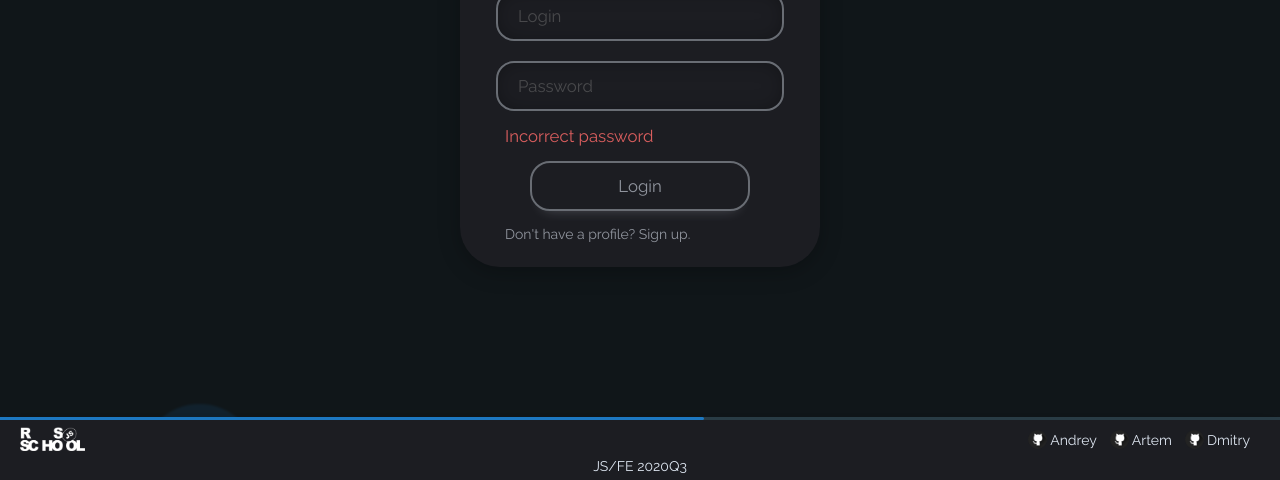
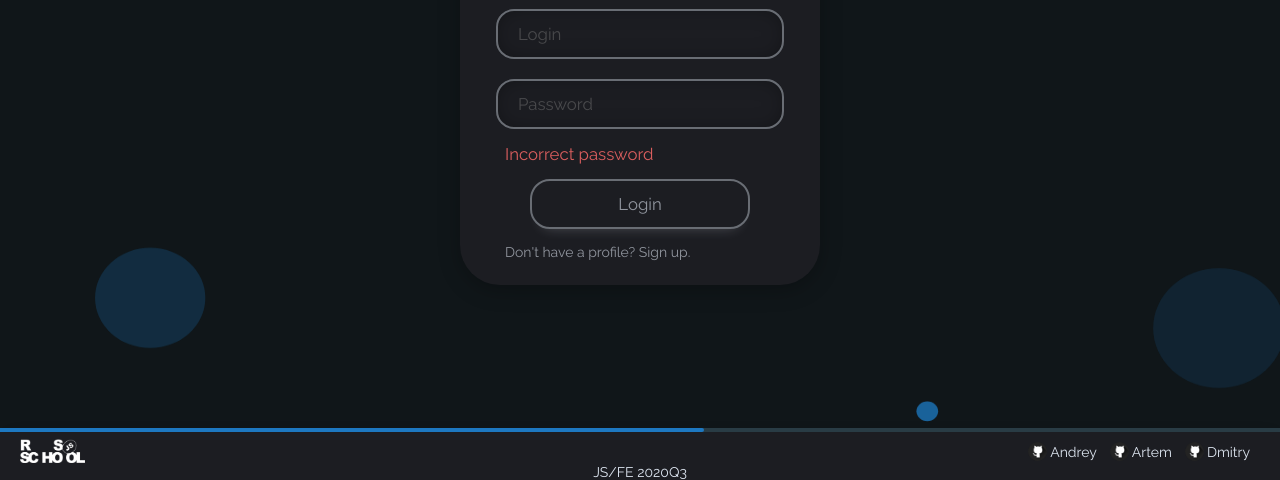
Before and after one commit to Asindeton/webpack-config-generator, a website built with webpack: page index.html in a window 1280 px wide. Shown: the part 320-800 px from the top of the page. Built offline with nearby package versions, Linux system fonts and the light colour scheme.

Commit message:
feat: change background animation realization from divs to canvas, minor style changes, adaptive height

```diff
--- a/index.html
+++ b/index.html
@@ -123,11 +123,11 @@
         </div>
       </div>
     </main>
-    <div class="bg-animation"></div>
-    <div class="status">
-      <div class="status__bar"></div>
-    </div>
+    <canvas class="animated-bg" width="800" height="800"></canvas>
     <footer class="footer container">
+      <div class="status">
+        <div class="status__bar"></div>
+      </div>
       <div class="inside-wrapper">
         <div class="links">
           <a href="https://rs.school/">
--- a/script/animations/backgroundAnimation.js
+++ b/script/animations/backgroundAnimation.js
@@ -1,69 +1,69 @@
-export default class BackgroundAnimator {
-  constructor(element, amountPerSec, style) {
-    this.background = element;
-    this.setAmount(amountPerSec);
-    this.fps = 90;
-    this.opacityChangeAmount = 1;
-    this.speedMultiplier = 2.5;
-    this.style = style;
-    this.lifetimeMultiplier = 2500;
-    this.randomizeElProp();
-    this.createElementRecursively();
-  }
+// export default class BackgroundAnimator {
+//   constructor(element, amountPerSec, style) {
+//     this.background = element;
+//     this.setAmount(amountPerSec);
+//     this.fps = 90;
+//     this.opacityChangeAmount = 1;
+//     this.speedMultiplier = 2.5;
+//     this.style = style;
+//     this.lifetimeMultiplier = 2500;
+//     this.randomizeElProp();
+//     this.createElementRecursively();
+//   }
 
-  setAmount(amountPerSec) {
-    this.generationRate = 1000 / amountPerSec;
-  }
+//   setAmount(amountPerSec) {
+//     this.generationRate = 1000 / amountPerSec;
+//   }
 
-  randomizeElProp() {
-    this.elSize = Math.random() * 150 + 10;
-    this.blur = Math.sqrt(this.elSize) / 10;
-    this.elLifetime =
-      Math.random() * 2000 + this.lifetimeMultiplier * Math.cbrt(this.elSize);
-    if (this.style === 1) this.elSize /= 3.5;
-    this.distanceX = Math.random() * 100;
-    this.speed = (Math.random() * 1.5 + 0.5) * this.speedMultiplier;
-  }
+//   randomizeElProp() {
+//     this.elSize = Math.random() * 150 + 10;
+//     this.blur = Math.sqrt(this.elSize) / 10;
+//     this.elLifetime =
+//       Math.random() * 2000 + this.lifetimeMultiplier * Math.cbrt(this.elSize);
+//     if (this.style === 1) this.elSize /= 3.5;
+//     this.distanceX = Math.random() * 100;
+//     this.speed = (Math.random() * 1.5 + 0.5) * this.speedMultiplier;
+//   }
 
-  createElementRecursively() {
-    const elem = document.createElement("div");
-    elem.classList.add("bg-animation__el");
-    elem.style.width = `${this.elSize}px`;
-    elem.style.height = `${this.elSize}px`;
-    elem.style.left = `${Math.trunc(this.distanceX)}%`;
-    if (this.style === 1) {
-      elem.style.boxShadow = `0px 0px 0px ${
-        this.elSize / 2.5
-      }px rgb(141, 214, 249), 0px 0px 0px ${this.elSize / 1.5}px white`;
-    } else if (this.style === 2) {
-      elem.style.filter = `blur(${this.blur}px)`;
-      elem.style.opacity = `${1 - this.blur * this.opacityChangeAmount + 0.2}`;
-    }
-    this.background.append(elem);
-    const framesSum = (this.elLifetime / 1000) * this.fps;
-    const frameLength = 1000 / this.fps;
-    const animationStepDistance = this.speed / this.fps;
-    const elSpeed = this.speed;
-    let curStep = 0;
-    function animateEl() {
-      curStep += 1;
-      elem.style.top = `${100 - animationStepDistance * curStep}%`;
-      if (curStep < framesSum) {
-        setTimeout(() => {
-          requestAnimationFrame(animateEl);
-        }, frameLength);
-      }
-    }
-    requestAnimationFrame(animateEl);
-    setTimeout(() => {
-      this.randomizeElProp();
-      this.createElementRecursively();
-    }, this.generationRate);
-    setTimeout(() => {
-      elem.style.opacity = "0";
-    }, this.elLifetime - 500);
-    setTimeout(() => {
-      elem.remove();
-    }, this.elLifetime);
-  }
-}
+//   createElementRecursively() {
+//     const elem = document.createElement("div");
+//     elem.classList.add("bg-animation__el");
+//     elem.style.width = `${this.elSize}px`;
+//     elem.style.height = `${this.elSize}px`;
+//     elem.style.left = `${Math.trunc(this.distanceX)}%`;
+//     if (this.style === 1) {
+//       elem.style.boxShadow = `0px 0px 0px ${
+//         this.elSize / 2.5
+//       }px rgb(141, 214, 249), 0px 0px 0px ${this.elSize / 1.5}px white`;
+//     } else if (this.style === 2) {
+//       elem.style.filter = `blur(${this.blur}px)`;
+//       elem.style.opacity = `${1 - this.blur * this.opacityChangeAmount + 0.2}`;
+//     }
+//     this.background.append(elem);
+//     const framesSum = (this.elLifetime / 1000) * this.fps;
+//     const frameLength = 1000 / this.fps;
+//     const animationStepDistance = this.speed / this.fps;
+//     const elSpeed = this.speed;
+//     let curStep = 0;
+//     function animateEl() {
+//       curStep += 1;
+//       elem.style.top = `${100 - animationStepDistance * curStep}%`;
+//       if (curStep < framesSum) {
+//         setTimeout(() => {
+//           requestAnimationFrame(animateEl);
+//         }, frameLength);
+//       }
+//     }
+//     requestAnimationFrame(animateEl);
+//     setTimeout(() => {
+//       this.randomizeElProp();
+//       this.createElementRecursively();
+//     }, this.generationRate);
+//     setTimeout(() => {
+//       elem.style.opacity = "0";
+//     }, this.elLifetime - 500);
+//     setTimeout(() => {
+//       elem.remove();
+//     }, this.elLifetime);
+//   }
+// }
--- /dev/null
+++ b/script/animations/floatingCanvasBackground.js
@@ -0,0 +1,109 @@
+export default class floatingCanvasBackground {
+  constructor(element, amountPerSec) {
+    this.canvas = element;
+    this.ctx = this.canvas.getContext('2d');
+    this.setAmount(amountPerSec);
+    this.fps = 120;
+    this.frameLength = 1000 / this.fps;
+    this.opacityChangeAmount = 1.3;
+    this.speedMultiplier = 0.35;
+    this.lifetimeMultiplier = 1500;
+    this.particles = [];
+    this.resize();
+    this.randomizeElProp();
+    this.createParticle();
+    this.startGeneration();
+    window.addEventListener('resize', () => {
+      this.resize();
+    });
+  }
+
+  resize() {
+    this.ctx.canvas.width = window.innerWidth;
+    this.ctx.canvas.height = window.innerHeight * 1.1;
+  }
+
+  setAmount(amountPerSec) {
+    this.generationRate = 1000 / amountPerSec;
+  }
+
+  randomizeElProp() {
+    this.elSize = Math.random() * 70 + 5;
+    this.elLifetime = Math.random() * 2000 + this.lifetimeMultiplier * Math.cbrt(this.elSize);
+    this.distanceX = Math.random();
+    this.speed = (Math.random() * 1.5 + 0.5) * this.speedMultiplier;
+  }
+
+  drawParticles() {
+    this.clearCanvas();
+    this.particles = this.particles.filter((el) => el.opacity > 0);
+    this.particles.forEach((el) => {
+      el.draw();
+    });
+    setTimeout(() => {
+      requestAnimationFrame(this.drawParticles.bind(this));
+    }, this.frameLength);
+  }
+
+  clearCanvas() {
+    this.ctx.clearRect(0, 0, window.innerWidth, window.innerHeight * 1.1);
+  }
+
+  startGeneration() {
+    console.log(this);
+    setTimeout(() => {
+      this.randomizeElProp();
+      this.createParticle();
+      this.startGeneration();
+    }, this.generationRate);
+  }
+
+  createParticle() {
+    let elem = {
+      size: this.elSize,
+      x: this.distanceX * this.ctx.canvas.width,
+      y: this.ctx.canvas.height,
+      fps: this.fps,
+      opacity: 1 - (Math.sqrt(this.elSize) / 10) * this.opacityChangeAmount + 0.2,
+      opacityTransitionDuration: 100,
+      opacityStep: 0,
+      speedY: this.speed,
+      color: '29, 120, 193',
+      lifeTime: this.elLifetime,
+      frameLength: this.frameLength,
+      ctx: this.ctx,
+      draw() {
+        this.ctx.beginPath();
+        this.ctx.arc(this.x, this.y, this.size, 0, Math.PI * 2, false);
+        this.ctx.fillStyle = `rgba(${this.color}, ${this.opacity})`;
+        this.ctx.fill();
+      },
+      initializeOpacityStep() {
+        this.opacityStep = this.opacity / ((this.opacityTransitionDuration / 1000) * this.fps);
+      },
+      fade() {
+        this.opacity -= this.opacityStep;
+        setTimeout(() => {
+          this.fade();
+        }, this.frameLength);
+      },
+      move() {
+        setInterval(() => {
+          this.y -= this.speedY;
+        }, this.frameLength);
+      },
+      spawn() {
+        this.move();
+        setTimeout(() => {
+          this.initializeOpacityStep();
+          this.fade();
+        }, this.lifeTime - this.opacityTransitionDuration);
+      },
+    };
+    elem.spawn();
+    this.particles.push(elem);
+    setTimeout(() => {
+      elem = null;
+    }, this.elLifetime);
+  }
+}
--- a/script/script.js
+++ b/script/script.js
@@ -1,5 +1,6 @@
 import '../style/style.scss';
 import '../style/dark.scss';
-import BackgroundAnimator from './animations/backgroundAnimation';
+import CanvasBgAnimation from './animations/floatingCanvasBackground';
 
-const bgAnimator = new BackgroundAnimator(document.querySelector('.bg-animation'), 0.7, 2);
+const bgAnimator = new CanvasBgAnimation(document.querySelector('.animated-bg'), 0.5);
+bgAnimator.drawParticles();
--- a/style/dark.scss
+++ b/style/dark.scss
@@ -18,9 +18,6 @@ $btnswpos: 0px 10px 14px -12px;
 
 body {
   background: $seccol;
-}
-
-.main {
 }
 
 .block {
--- a/style/style.scss
+++ b/style/style.scss
@@ -55,7 +55,7 @@ html {
 
 html,
 body {
-  height: 100%;
+  min-height: 100vh;
   display: flex;
   flex-direction: column;
   justify-content: space-between;
@@ -98,6 +98,8 @@ a {
 }
 
 .footer {
+  display: flex;
+  flex-direction: column;
   max-height: 60px;
 }
 
@@ -115,8 +117,6 @@ a {
   width: 100%;
   min-width: 310px;
   padding-right: 20px;
-  &__image {
-  }
 
   &__text {
     width: 100%;
@@ -146,9 +146,6 @@ a {
 
   &__item {
     display: inline-block;
-  }
-
-  &__link {
   }
 }
 
@@ -213,7 +210,7 @@ a {
 }
 
 .status {
-  margin-top: 25px;
+  width: 100%;
   z-index: 2;
   height: 4px;
   &__bar {
@@ -225,24 +222,12 @@ a {
   }
 }
 
-.bg-animation {
+.animated-bg {
+  position: absolute;
+  width: 100%;
+  height: 100%;
+  z-index: -1;
   overflow: hidden;
-  z-index: -1;
-  position: absolute;
-  height: 100%;
-  width: 100%;
-  opacity: 1;
-  &__el {
-    position: absolute;
-    background: rgb(29, 120, 193);
-    border-radius: 50%;
-    top: 0;
-    opacity: 1;
-    transition: 0.35s opacity linear;
-    &_fade {
-      opacity: 0;
-    }
-  }
 }
 
 .bubble {
@@ -254,8 +239,6 @@ a {
   transition: linear 2s, transform 0.2s;
 }
 
-.icon {
-}
 .rs-school {
   background: url(/assets/img/rs_school.png);
   background-size: contain;
@@ -316,6 +299,9 @@ a {
   padding: 20px;
   border-radius: 18px;
   background: none;
+  &:hover {
+    cursor: text;
+  }
   &::placeholder {
     opacity: 0.5;
   }
@@ -354,9 +340,6 @@ a {
     border-radius: 50%;
     animation: spin 2s linear infinite;
   }
-
-  &__succes {
-  }
 }
 
 .hide {
```
Also changed, not shown: 1 other file.
